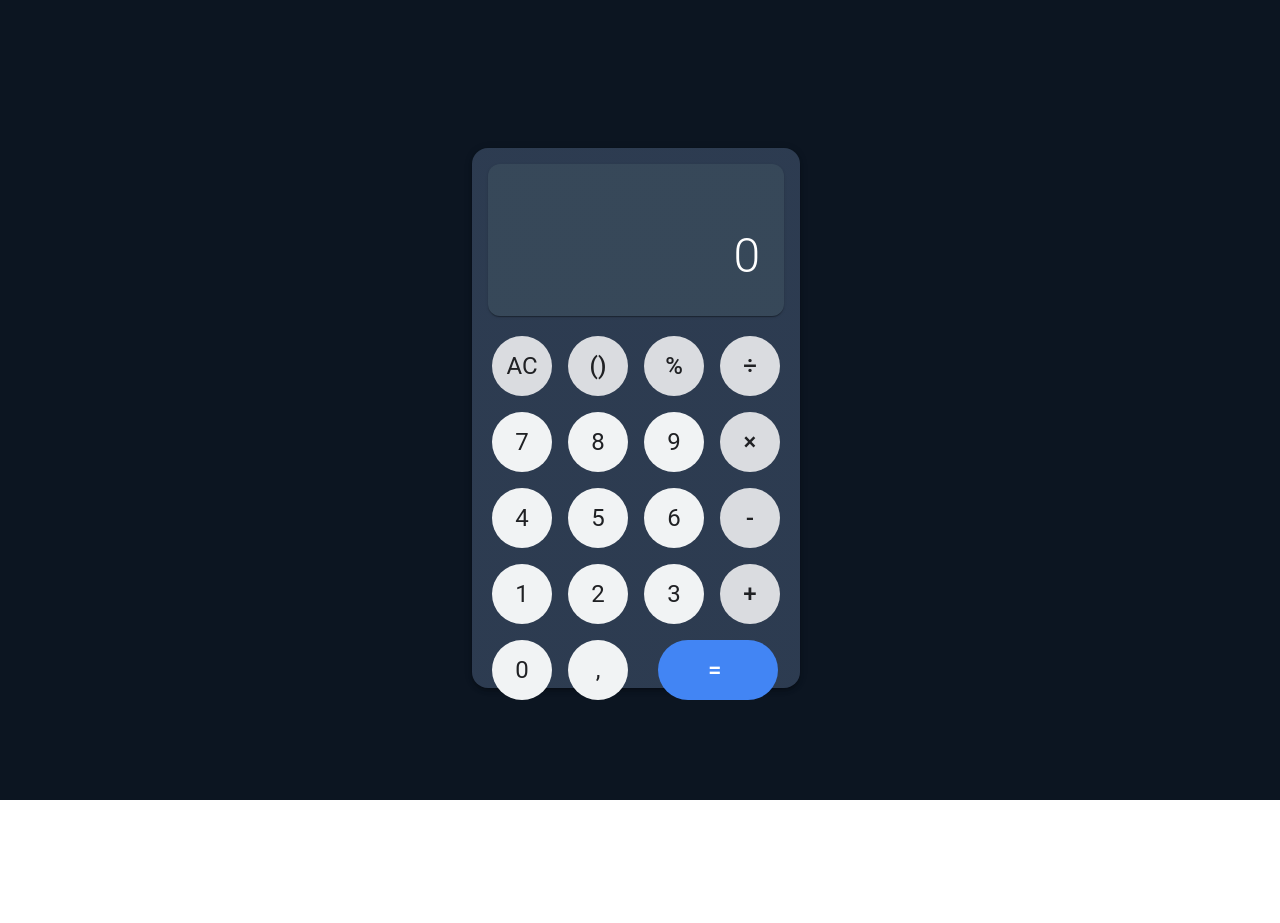
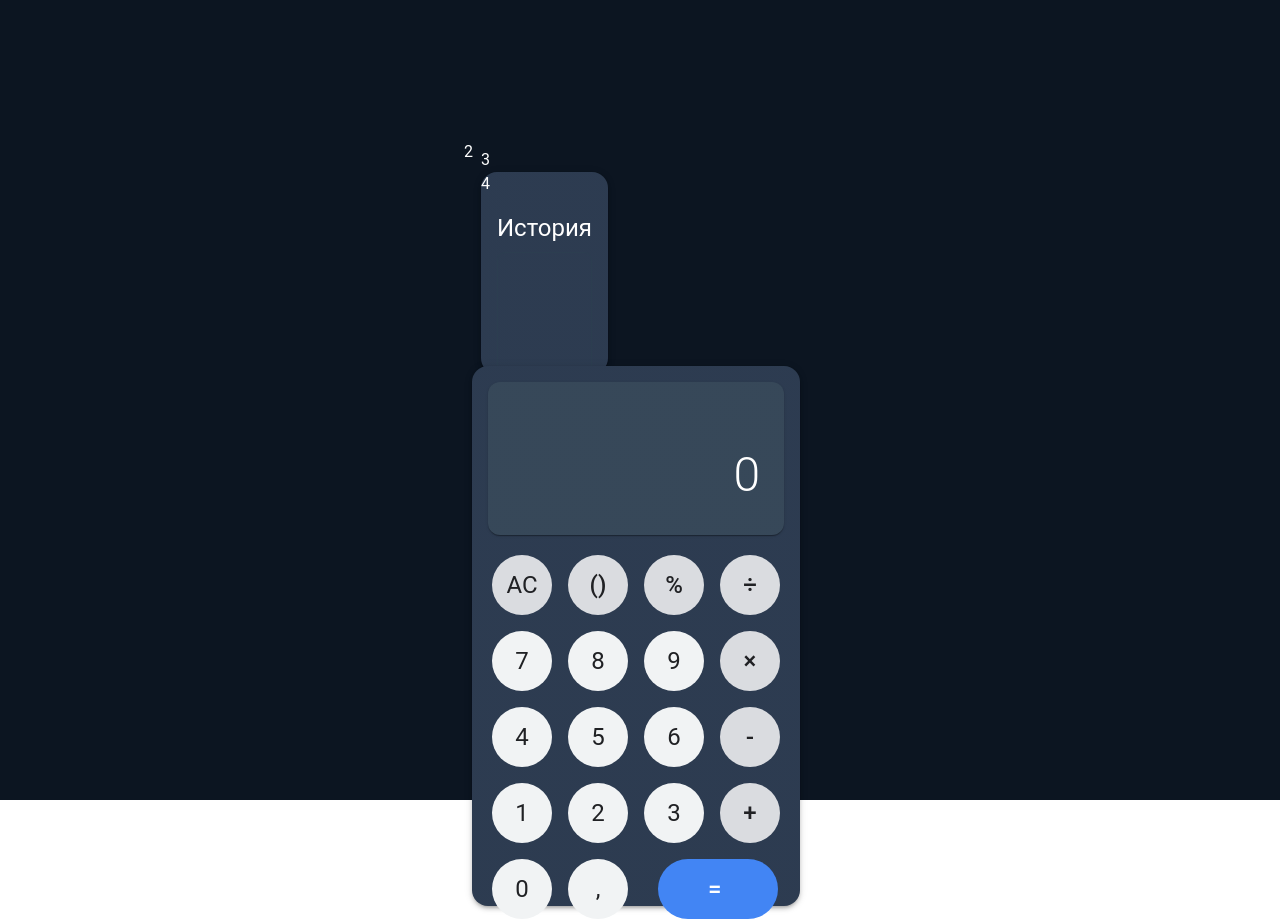
Before and after one commit to Nikita857/react_calculator, a React (Vite) app: page / in a window 1280 px wide. Before the commit the page ends 800 px from the top, so only its background shows below. Built offline with nearby package versions, Linux system fonts and the light colour scheme.

Commit message:
Make history saving logic

```diff
--- a/src/App.tsx
+++ b/src/App.tsx
@@ -4,6 +4,7 @@ import "./App.css";
 import { useCalculator } from "./hooks/useCalculator";
 import Display from "./components/Display/Display";
 import Keypad from "./components/Keypad/Keypad";
+import History from "./components/History/History";
 
 // Create a dark theme based on the image
 const darkTheme = createTheme({
@@ -21,7 +22,7 @@ const darkTheme = createTheme({
 
 function App() {
 
-  const {expression, handleInput, handleParentheses, calculate, clear} = useCalculator();
+  const {expression, handleInput, handleParentheses, calculate, clear, history} = useCalculator();
 
   return (
     <ThemeProvider theme={darkTheme}>
@@ -46,6 +47,12 @@ function App() {
             margin: 0,
           }}
         >
+                        {/* History Panel (Left) */}
+   2     <Grid item xs={4} sx={{ p: 1 }}>
+   3       <Paper elevation={3} sx={{ height: '100%', borderRadius: '16px' }}>
+   4         <History history={history} />
+   5       </Paper>
+   6     </Grid>
           {/* Calculator Panel */}
           <Grid item xs={8} sx={{ p: 1 }}>
             <Paper
--- /dev/null
+++ b/src/components/History/History.tsx
@@ -0,0 +1,50 @@
+import { Box, Typography, List, ListItem, ListItemText } from "@mui/material";
+
+// Определяем props: компонент принимает массив строк
+interface HistoryProps {
+  history: string[];
+}
+
+const History = ({ history }: HistoryProps) => {
+  return (
+    <Box
+      sx={{
+        height: "100%",
+        p: 2,
+        display: "flex",
+        flexDirection: "column",
+      }}
+    >
+      <Typography variant="h5" gutterBottom>
+        История
+      </Typography>
+      <Box
+        sx={{
+          flexGrow: 1,
+          overflow: "auto", // Включаем прокрутку
+          border: "1px solid #2c3e50",
+          borderRadius: "8px",
+          p: 1,
+        }}
+      >
+        <List>
+          {history.map((entry, index) => (
+            <ListItem key={index} disablePadding>
+              <ListItemText
+                primary={entry}
+                primaryTypographyProps={{
+                  style: {
+                    textAlign: "right",
+                    wordBreak: "break-all", // Перенос длинных строк
+                  },
+                }}
+              />
+            </ListItem>
+          ))}
+        </List>
+      </Box>
+    </Box>
+  );
+};
+
+export default History;
--- a/src/hooks/useCalculator.ts
+++ b/src/hooks/useCalculator.ts
@@ -4,6 +4,7 @@ import { useState } from "react";
 
 export const useCalculator = () => {
     const [expression, setExpression] = useState("0");
+    const [history, setHistory] = useState<string[]>([]);
 
   const mexp = new Mexp
 
@@ -38,19 +39,22 @@ export const useCalculator = () => {
         .replace(/×/g, "*")
         .replace(/÷/g, "/")
         .replace(/,/g, ".");
-      console.log(sanitizedExpression);
 
-      // Исправление: используем Mexp напрямую, без создания экземпляра
       const result = mexp.eval(sanitizedExpression);
+
+      const newHistoryEntry = `${expression}=${result}`;
+      setHistory([...history, newHistoryEntry])
+
       setExpression(result.toString());
     } catch (error) {
-      setExpression(`Ошибка: ${error}`);
+      setExpression(`Ошибка`);
     }
   };
 
   const clear = (): void => {
     setExpression("0");
+    setHistory([]);
   };
 
-  return {expression, handleInput, handleParentheses, calculate, clear}
+  return {expression, handleInput, handleParentheses, calculate, clear, history}
 }
```
